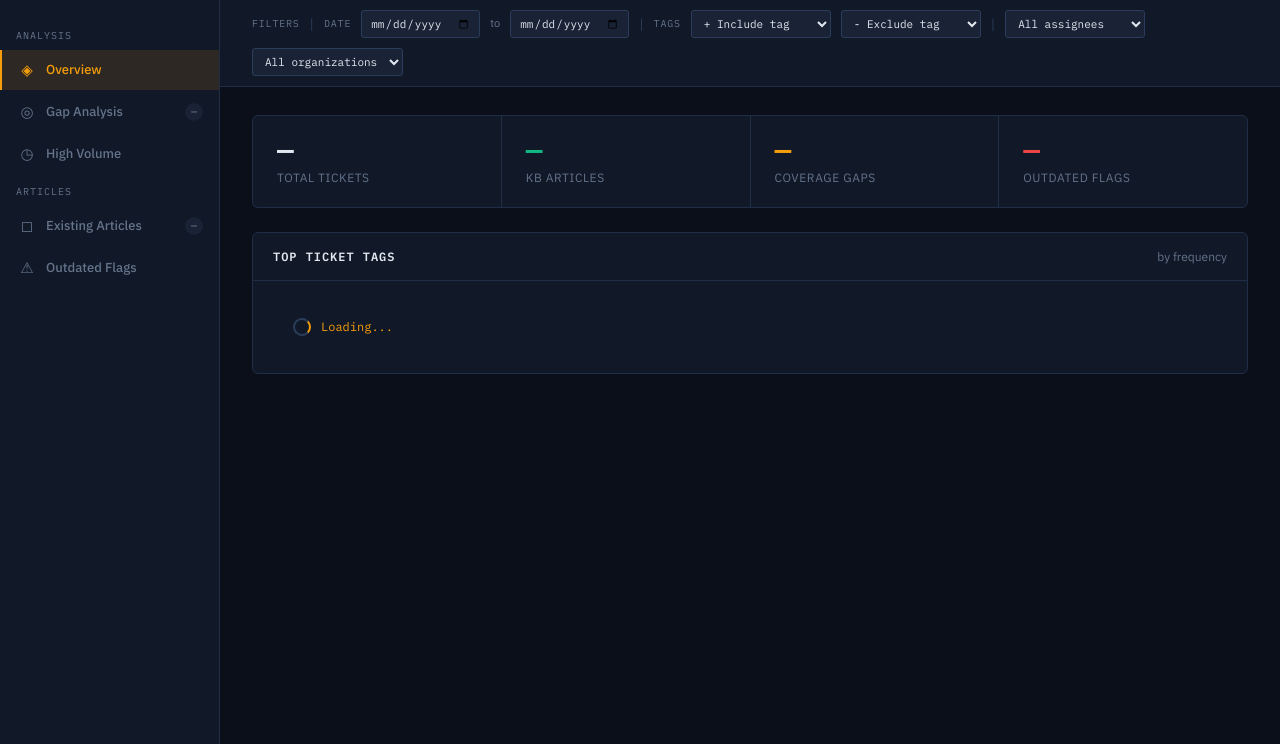
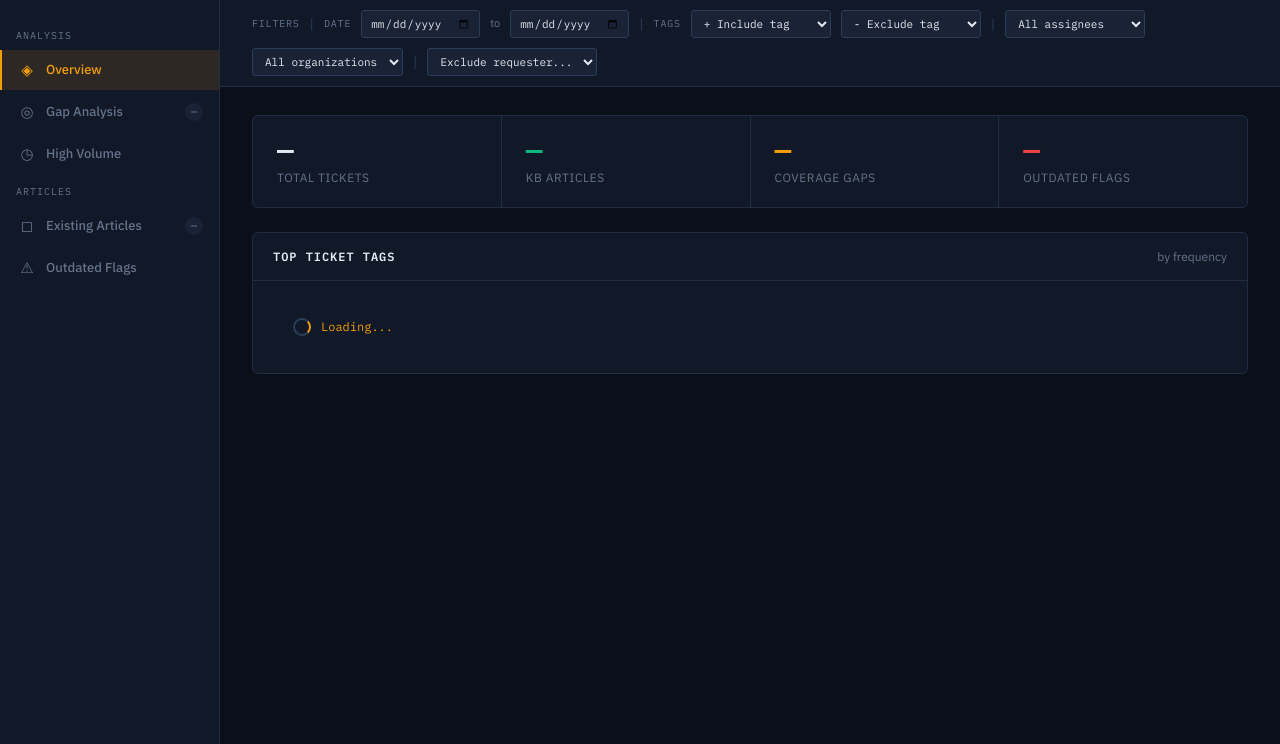
Before and after one commit to joshuaguyervs/vs-kb-analyzer, a Flask app: page / in a window 1280 px wide. Shown: the part 56-800 px from the top of the page. Run offline with Flask 3, Linux system fonts and the light colour scheme; some libraries are stand-ins or nearby versions.

Commit message:
fix smoke test filter, add requester exclusion to filter bar

```diff
--- a/app.py
+++ b/app.py
@@ -50,7 +50,8 @@ state = {
         "tags_include": [],
         "tags_exclude": [],
         "assignee_ids": [],
-        "org_ids": []
+        "org_ids": [],
+        "exclude_requester_ids": []
     }
 }
 
@@ -81,6 +82,9 @@ def get_filtered_tickets():
         if f["assignee_ids"] and t.get("assignee_id") not in f["assignee_ids"]:
             continue
         if f["org_ids"] and t.get("organization_id") not in f["org_ids"]:
+            continue
+
+        if f["exclude_requester_ids"] and t.get("requester_id") in f["exclude_requester_ids"]:
             continue
 
         result.append(t)
@@ -135,23 +139,33 @@ def load_tickets():
         # Filter out automation and smoke test tickets
         def is_noise(ticket):
             subject = (ticket.get("subject") or "").lower()
-            requester = (ticket.get("requester", {}) or {})
-            requester_email = (requester.get("email") or "").lower()
-            requester_name = (requester.get("name") or "").lower()
             tags = [t.lower() for t in (ticket.get("tags") or [])]
             comments = ticket.get("comments") or []
             comment_bodies = " ".join((c.get("body") or "").lower() for c in comments)
 
-            if "smoke test" in subject or "smoketest" in subject:
+            # Subject-based smoke test detection
+            if "smoke test" in subject or "smoketest" in subject or "smoke_test" in subject:
                 return True
+            # Tag-based
+            if any(t in tags for t in ("smoke_test", "smoketest", "smoke-test", "automation_test")):
+                return True
+            # Comment body
             if "smoke test" in comment_bodies or "smoketest" in comment_bodies:
                 return True
-            if "smoke_test" in tags or "smoketest" in tags:
-                return True
-            if "support automation" in requester_name:
-                return True
-            if "support+automation" in requester_email or "automation@vergesense" in requester_email:
-                return True
+            # Requester name/email (sideloaded object if present)
+            requester = ticket.get("requester") or {}
+            if isinstance(requester, dict):
+                req_name = (requester.get("name") or "").lower()
+                req_email = (requester.get("email") or "").lower()
+                if "support automation" in req_name or "automation@vergesense" in req_email or "support+automation" in req_email:
+                    return True
+            # Via channel - tickets submitted via API by automation accounts
+            via = ticket.get("via") or {}
+            if isinstance(via, dict):
+                via_source = (via.get("channel") or "")
+                via_name = str((via.get("source") or {}).get("from", {}) or "").lower()
+                if "automation" in via_name or "smoke" in via_name:
+                    return True
             return False
 
         state["tickets"] = [t for t in all_tickets if not is_noise(t)]
@@ -540,9 +554,18 @@ def api_filter_options():
         for tag in (t.get("tags") or []):
             tags.add(tag)
 
+    requesters = {}
+    for t in state["tickets"]:
+        rid = t.get("requester_id")
+        if rid:
+            req = t.get("requester") or {}
+            rname = (req.get("name") or req.get("email") or str(rid)) if isinstance(req, dict) else str(rid)
+            requesters[rid] = rname
+
     return jsonify({
         "assignees": [{"id": k, "name": v} for k, v in sorted(assignees.items(), key=lambda x: x[1])],
         "orgs": [{"id": k, "name": v} for k, v in sorted(orgs.items(), key=lambda x: x[1])],
+        "requesters": [{"id": k, "name": v} for k, v in sorted(requesters.items(), key=lambda x: x[1])],
         "tags": sorted(list(tags))
     })
 
@@ -561,6 +584,7 @@ def api_set_filters():
     state["filters"]["tags_exclude"] = data.get("tags_exclude") or []
     state["filters"]["assignee_ids"] = [int(x) for x in data.get("assignee_ids") or []]
     state["filters"]["org_ids"] = [int(x) for x in data.get("org_ids") or []]
+    state["filters"]["exclude_requester_ids"] = [int(x) for x in data.get("exclude_requester_ids") or []]
     # Clear analysis cache so results re-run against new filter set
     state["analysis_cache"] = {}
     filtered = get_filtered_tickets()
--- a/templates/index.html
+++ b/templates/index.html
@@ -212,6 +212,10 @@
     </select>
     <select class="filter-input filter-select" id="filterOrg" onchange="applyFilters()">
       <option value="">All organizations</option>
+    </select>
+    <span class="filter-sep">|</span>
+    <select class="filter-input filter-select" id="filterExcludeRequester" onchange="addRequesterExclusion()">
+      <option value="">Exclude requester...</option>
     </select>
     <div id="filterChips" style="display:flex;gap:6px;flex-wrap:wrap;"></div>
     <span class="filter-count" id="filterCount"></span>
@@ -545,6 +549,7 @@ function closeDetail() { document.getElementById('detailPanel').classList.remove
 // ---------------------------------------------------------------------------
 let activeTagsInclude = [];
 let activeTagsExclude = [];
+let activeExcludedRequesters = {}; // id -> name
 
 function loadFilterOptions() {
   fetch('/api/filter-options').then(r => r.json()).then(d => {
@@ -561,6 +566,10 @@ function loadFilterOptions() {
     const orgEl = document.getElementById('filterOrg');
     d.orgs.forEach(o => {
       orgEl.innerHTML += `<option value="${o.id}">${o.name}</option>`;
+    });
+    const reqEl = document.getElementById('filterExcludeRequester');
+    (d.requesters || []).forEach(r => {
+      reqEl.innerHTML += `<option value="${r.id}">${r.name}</option>`;
     });
   });
 }
@@ -581,6 +590,16 @@ function removeTagFilter(tag, type) {
   applyFilters();
 }
 
+function addRequesterExclusion() {
+  const el = document.getElementById('filterExcludeRequester');
+  const id = el.value;
+  const name = el.options[el.selectedIndex].text;
+  if (!id) return;
+  el.value = '';
+  activeExcludedRequesters[id] = name;
+  applyFilters();
+}
+
 function applyFilters() {
   const dateFrom = document.getElementById('filterDateFrom').value;
   const dateTo = document.getElementById('filterDateTo').value;
@@ -592,7 +611,8 @@ function applyFilters() {
     tags_include: activeTagsInclude,
     tags_exclude: activeTagsExclude,
     assignee_ids: assigneeId ? [assigneeId] : [],
-    org_ids: orgId ? [orgId] : []
+    org_ids: orgId ? [orgId] : [],
+    exclude_requester_ids: Object.keys(activeExcludedRequesters)
   };
   fetch('/api/filters', {
     method: 'POST',
@@ -601,7 +621,7 @@ function applyFilters() {
   }).then(r => r.json()).then(d => {
     updateFilterChips();
     document.getElementById('filterCount').textContent = d.matched_tickets.toLocaleString() + ' tickets matched';
-    const hasFilters = dateFrom || dateTo || assigneeId || orgId || activeTagsInclude.length || activeTagsExclude.length;
+    const hasFilters = dateFrom || dateTo || assigneeId || orgId || activeTagsInclude.length || activeTagsExclude.length || Object.keys(activeExcludedRequesters).length;
     document.getElementById('filterCount').className = 'filter-count' + (hasFilters ? ' active' : '');
     document.getElementById('filterBar').className = 'filter-bar' + (hasFilters ? ' has-filters' : '');
     document.getElementById('filterResetBtn').style.display = hasFilters ? 'inline-flex' : 'none';
@@ -621,7 +641,15 @@ function updateFilterChips() {
   activeTagsExclude.forEach(t => {
     html += `<span class="filter-chip" style="background:var(--red-dim);border-color:var(--red);color:var(--red);" onclick="removeTagFilter('${t}','exclude')" title="Click to remove">-${t} x</span>`;
   });
+  Object.entries(activeExcludedRequesters).forEach(([id, name]) => {
+    html += `<span class="filter-chip" style="background:var(--red-dim);border-color:var(--red);color:var(--red);" onclick="removeRequesterExclusion('${id}')" title="Click to remove">excl: ${name} x</span>`;
+  });
   chips.innerHTML = html;
+}
+
+function removeRequesterExclusion(id) {
+  delete activeExcludedRequesters[id];
+  applyFilters();
 }
 
 function resetFilters() {
@@ -631,6 +659,8 @@ function resetFilters() {
   document.getElementById('filterDateTo').value = '';
   document.getElementById('filterAssignee').value = '';
   document.getElementById('filterOrg').value = '';
+  document.getElementById('filterExcludeRequester').value = '';
+  activeExcludedRequesters = {};
   updateFilterChips();
   applyFilters();
 }
```
